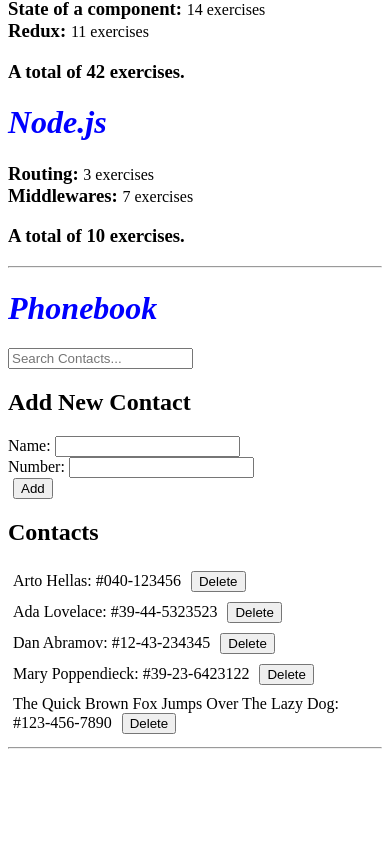
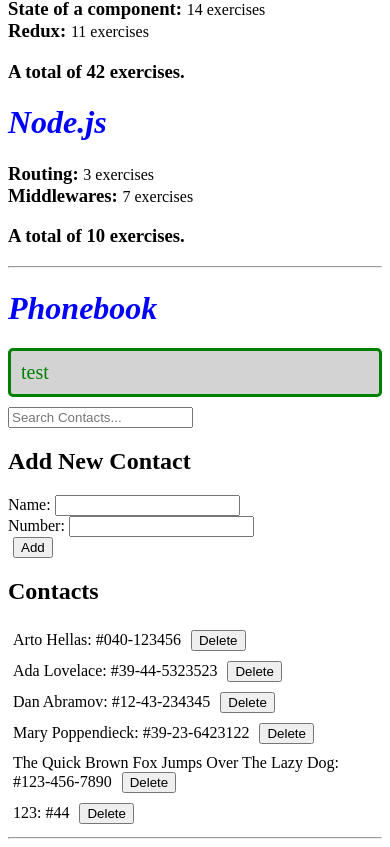
Before and after one commit to MasReed/full-stack-open-2021, a React (Create React App) app in the folder part2/: page / in a window 390 px wide. Shown: the part 913-1760 px from the top of the page. Before the commit the page ends 1670 px from the top, so only its background shows below. Built offline with nearby package versions, Linux system fonts and the light colour scheme; no server answers; data requests are answered from the project's data file.

Commit message:
Phonebook App: Added success messages

```diff
--- a/part2/db.json
+++ b/part2/db.json
@@ -68,6 +68,11 @@
       "name": "The Quick Brown Fox Jumps Over The Lazy Dog",
       "number": "123-456-7890",
       "id": 5
+    },
+    {
+      "name": "123",
+      "number": "44",
+      "id": 6
     }
   ]
 }
--- a/part2/src/phonebook/PhonebookApp.jsx
+++ b/part2/src/phonebook/PhonebookApp.jsx
@@ -1,11 +1,9 @@
-// Modules
 import React, { useState, useEffect } from 'react';
-// Services
 import contactsService from './services/contacts.js';
-// Components
 import Filter from './Filter.jsx';
 import PersonForm from './PersonForm.jsx';
 import Persons from './Persons.jsx';
+import SuccessNotification from './SuccessNotification.jsx';
 
 const App = () => {
 
@@ -19,6 +17,9 @@
     // Display of contacts from search filter
     const [ searchStr, setSearchStr ] = useState('');
     const [ showAllContacts, setShowAllContacts ] = useState(true);
+
+    //
+    const [ successMsg, setSuccessMsg ] = useState('test');
 
 
     // Fetch Data from json-server
@@ -57,10 +58,18 @@
                     setPersons(persons.concat(returnedContact))
                 });
 
+            // toast success banner
+            setSuccessMsg(
+                `'${contactObject.name}' successfully added!`
+            );
+            setTimeout( () => {
+                setSuccessMsg(null)
+            }, 5000)
+        }
+
         // Reset input fields
         setNewName('');
         setNewNumber('');
-        }
     }
 
 
@@ -75,6 +84,7 @@
             id: id
         }
 
+        // Update on server
         contactsService
             .updateContact(updatedContact)
             .then( response => {
@@ -86,6 +96,14 @@
                     return updatedPersons
                 })
             });
+
+        // Toast success banner
+        setSuccessMsg(
+            `'${name}' successfully updated!`
+        );
+        setTimeout( () => {
+            setSuccessMsg(null)
+        }, 5000)
 
         // Reset input fields
         setNewName('');
@@ -147,6 +165,8 @@
         <>
             <h1>Phonebook</h1>
 
+            <SuccessNotification message={successMsg} />
+
             <Filter
                 onChange={handleSearchChange}
                 value={searchStr}
--- /dev/null
+++ b/part2/src/phonebook/SuccessNotification.jsx
@@ -0,0 +1,26 @@
+import React from 'react';
+
+const SuccessNotification = ({ message }) => {
+
+    if (!message) {
+        return null
+    }
+
+    const successStyle = {
+        color: 'green',
+        background: 'lightgrey',
+        fontSize: '20px',
+        borderStyle: 'solid',
+        borderRadius: '5px',
+        padding: '10px',
+        marginBottom: '10px'
+    }
+
+    return (
+        <div style={successStyle}>
+            {message}
+        </div>
+    );
+}
+
+export default SuccessNotification;
```
